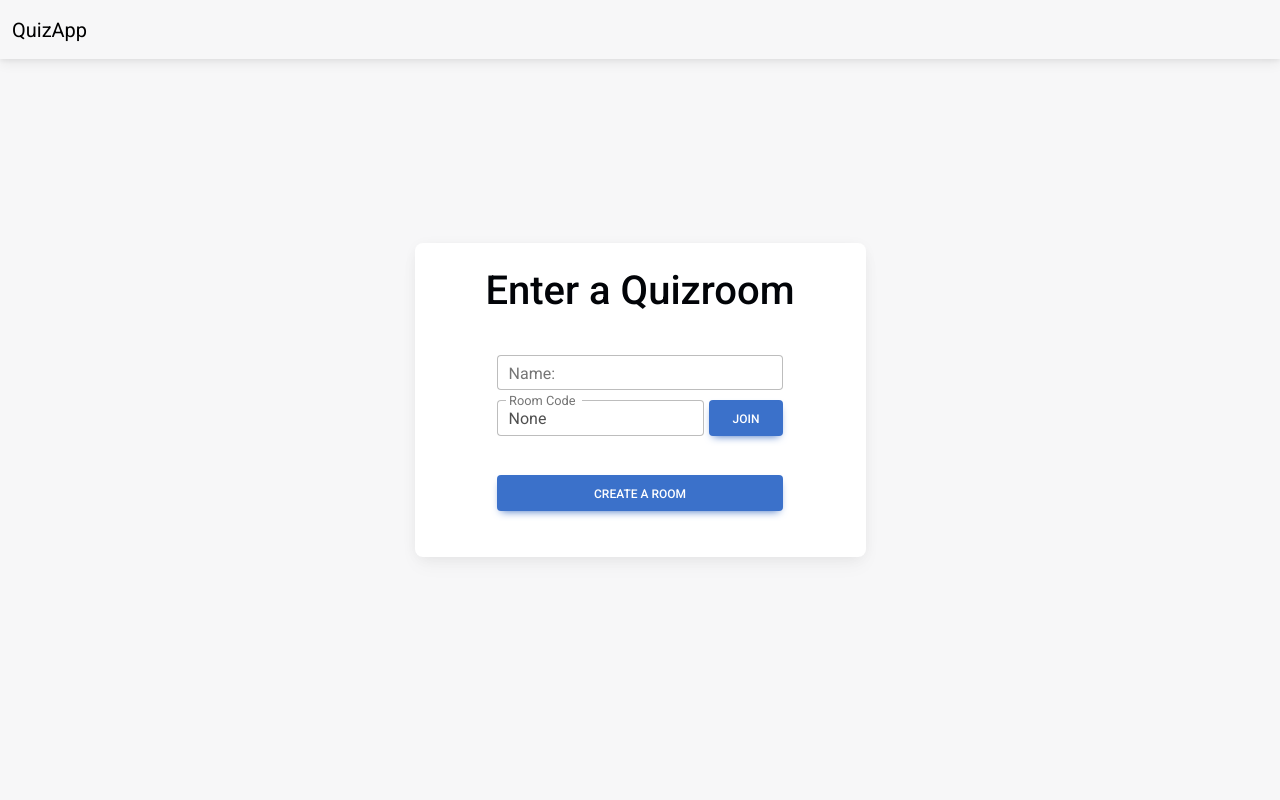
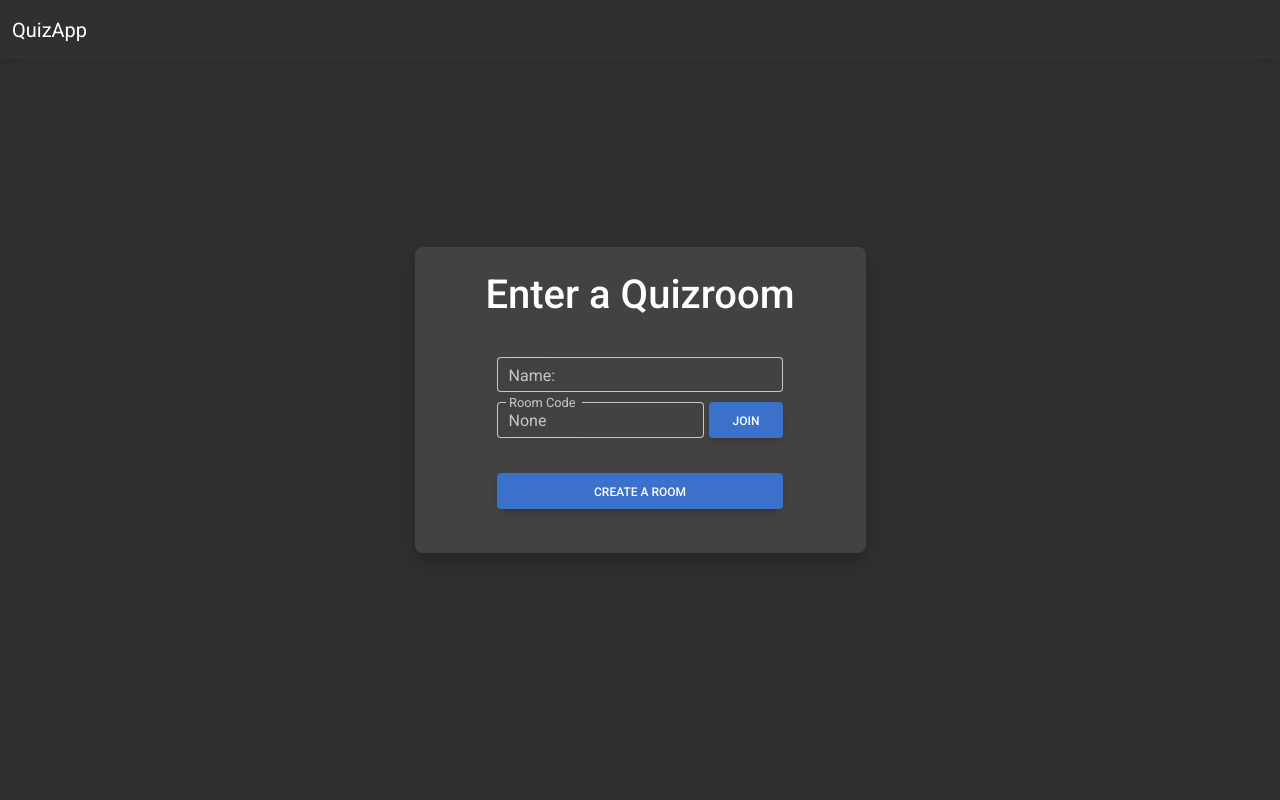
Before and after one commit to Nerfned/NichtKahoot, a Flask app: page / in a window 1280 px wide. Run offline with Flask 3, Linux system fonts and the light colour scheme; some libraries are stand-ins or nearby versions.

Commit message:
starting dark mode (#5)
Co-authored-by: LAPTOP-MK5S1M5B\joelw <joel.wollny@renviol.com>

```diff
--- a/static/css/style.css
+++ b/static/css/style.css
@@ -1,10 +1,13 @@
-.Preffered-Action .Option{
+
+
+
+.Preffered-Action .Option {
     margin: 5px;
     padding: 15px;
-    border-color: white;
-    border-width: 2px;
+    /* border-color: white; */
+    /* border-width: 2px;
     border-style: solid;
-    border-radius: 10px;
+    border-radius: 10px; */
 }
 
 .content {
@@ -23,7 +26,7 @@
     align-items: center;
     justify-content: center;
     gap: 10px;
-    color: hsl(220, 60%, 2%);
+    /* color: hsl(220, 60%, 2%); */
 }
 
 .join {
@@ -47,11 +50,11 @@
 
 
 .message-box {
-    border-color: black;
+    /* border-color: black; */
     border-width: 2px;
     border-style: solid;
     border-radius: 10px;
-    background-color: whitesmoke;
+    /* background-color: whitesmoke; */
     height: 80vh;
     display: flex;
     flex-direction: column;
@@ -89,7 +92,7 @@ h2 {
 
 .muted {
     font-size: 10px;
-    color: darkgray;
+    /* color: darkgray; */
 }
 
 .center {
--- a/templates/base.html
+++ b/templates/base.html
@@ -1,5 +1,6 @@
+
 <!DOCTYPE html>
-<html lang="en">
+<html lang="en" data-mdb-theme="dark">
 
 <head>
     <meta charset="UTF-8">
@@ -11,7 +12,7 @@
     <!-- Google Fonts -->
     <link href="https://fonts.googleapis.com/css?family=Roboto:300,400,500,700&display=swap" rel="stylesheet" />
 
-    <link rel="stylesheet" href="{{ url_for('static', filename='mdb5-free-standard/css/mdb.min.css' )}}">
+    <link rel="stylesheet" href="{{ url_for('static', filename='mdb5-free-standard/css/mdb.dark.min.css' )}}">
     <link rel="stylesheet" href="{{url_for('static', filename='css/style.css')}}">
     <script src="https://cdnjs.cloudflare.com/ajax/libs/socket.io/4.0.1/socket.io.js"
         integrity="sha512-q/dWJ3kcmjBLU4Qc47E4A9kTB4m3wuTY7vkFJDTZKjTs8jhyGQnaUrxa0Ytd0ssMZhbNua9hE+E7Qv1j+DyZwA=="
@@ -29,9 +30,9 @@
             }
         }
 
-        .navbar .nav-link {
+        /* .navbar .nav-link {
             color: #000 !important;
-        }
+        } */
     </style>
 
     <!-- Navbar -->
@@ -57,7 +58,7 @@
     <!-- Navbar -->
 
     <!-- Background image -->
-    <div class="mask d-flex align-items-center h-100" style="background-color: hsl(220, 5%, 97%);">
+    <div class="mask d-flex align-items-center h-100" >
         <div class="container">
             <div class="row justify-content-center">
                 <div class="col-xl-5 col-md-8">
```
